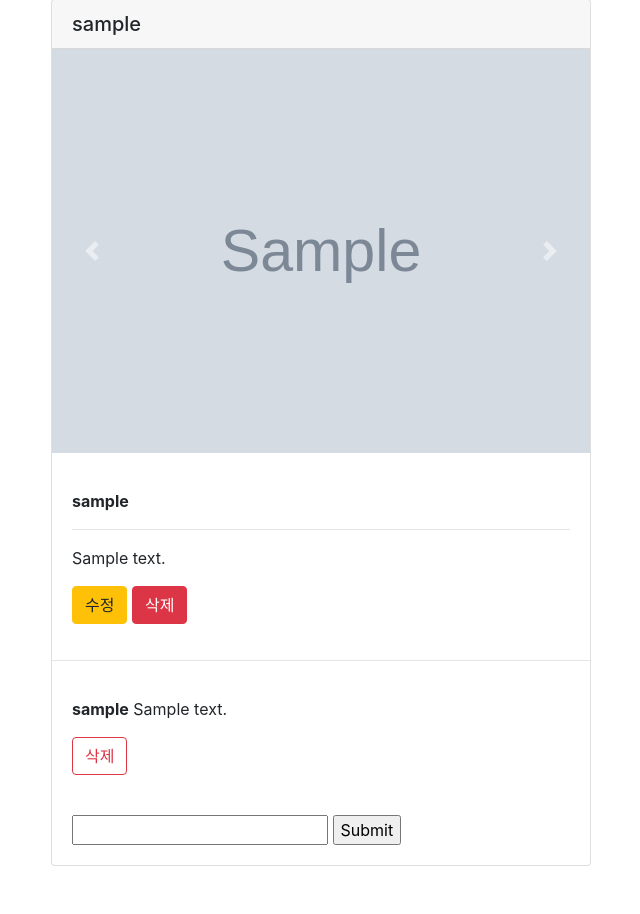
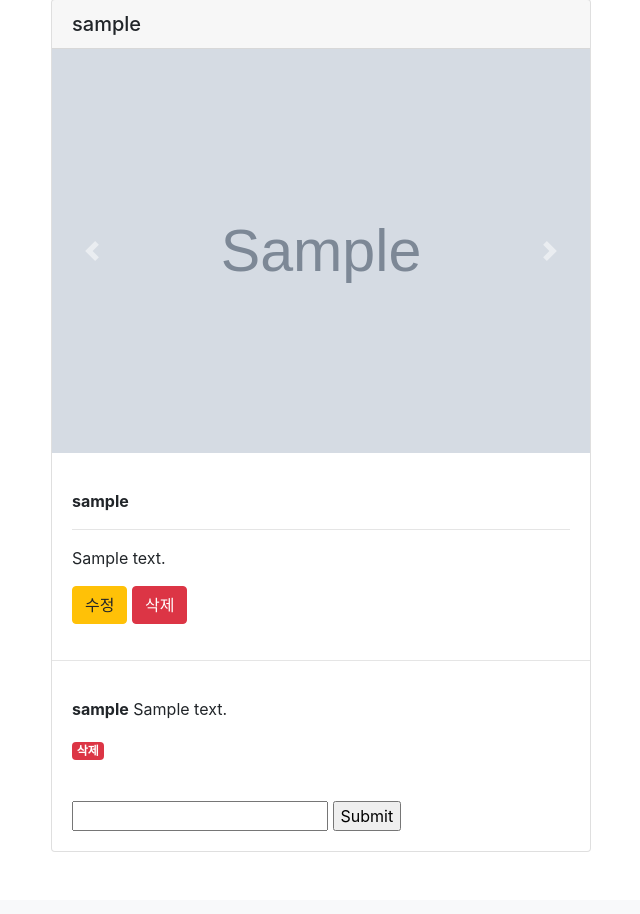
Before and after one commit to Lagom92/fake-insta, a Django app: page /posts/ in a window 1280 px wide. Shown: the part 105-1019 px from the top of the page, without its empty margins (34-674 px from the left). After the commit the page ends 957 px from the top, so only its background shows below. Run offline with Django 3.2, Linux system fonts and the light colour scheme; a user stored in the database is signed in; tables that the repository leaves empty hold one stand-in row (values such as "Sample post"); grey boxes marked "Sample" are stand-in pictures; some libraries are stand-ins or nearby versions.

Commit message:
삭제 기능 추가

```diff
--- a/posts/templates/posts/_post.html
+++ b/posts/templates/posts/_post.html
@@ -42,8 +42,9 @@
     <div class="card-body">
       {% for comment in post.comment_set.all %}
         <p class="card-test"><strong>{{comment.user}}</strong> {{comment.content}}</p>
-        <a href = "{% url 'posts:comment_delete' post.id comment.id %}" class="btn btn-outline-danger" >삭제</a>
-
+        {% if comment.user == user %}
+        <a href="{% url 'posts:comment_delete' post.id comment.id %}" class="badge badge-danger">삭제</a>
+        {% endif %}
       {% empty %}
         <p class="card-test">댓글이 없습니다.</p>
       {% endfor %}
```
Also changed, not shown: media/posts/images/aaa_IC3otCH.jpg (added), media/posts/images/b_avbyBva.jpg (added), media/posts/images/bb_RIKupjV.jpg (added), posts/views.py (line endings or trailing spaces).
